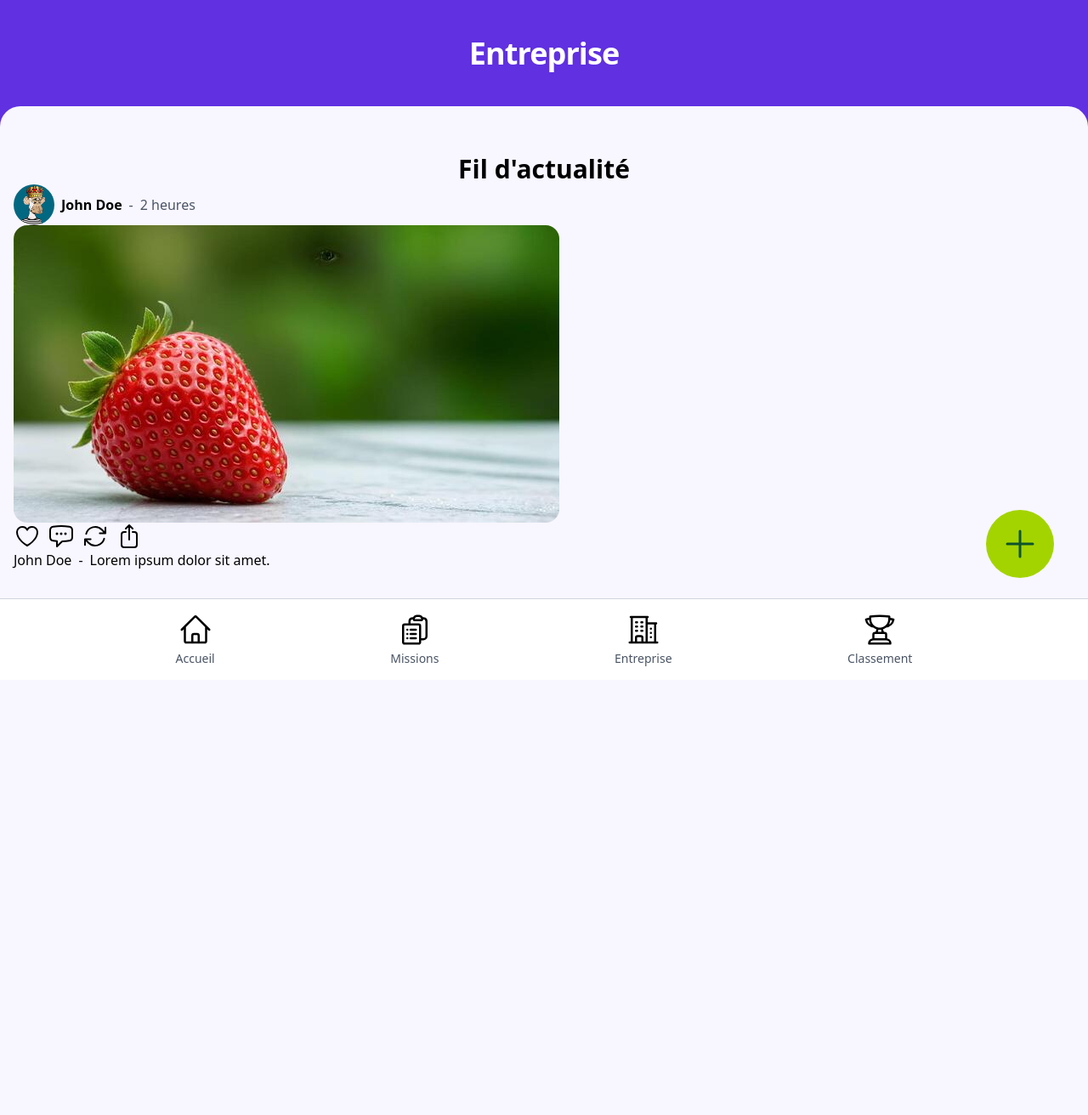
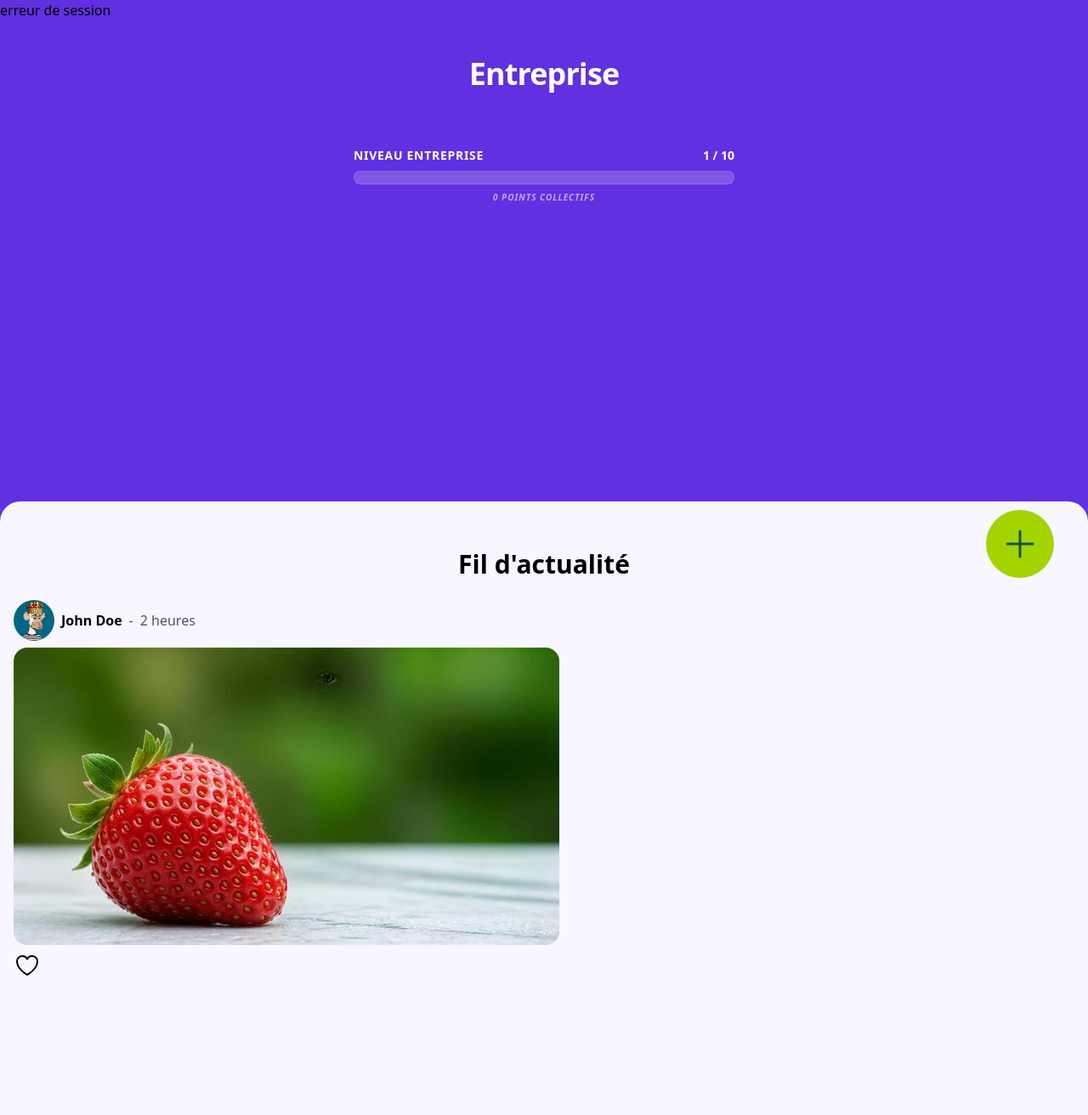
Before and after one commit to BaptisteDelavenay/Hop, a PHP site: the page made by app/views/EntrepriseCollaborateur.php in a window 1280 px wide. Shown: the whole page at 85% size. Before the commit the page ends 784 px from the top, so only its background shows below. Run offline with PHP 8.4, Linux system fonts and the light colour scheme; the visitor is signed in with stand-in values (Sample User, id 1); data comes from the database, SQL or seed files in the repository; style sheets or scripts are compiled from the project's sources; some libraries are stand-ins or nearby versions.

Commit message:
Finition de la streak et ajout du modèle 3D

```diff
--- /dev/null
+++ b/app/actions/EntrepriseProgression.php
@@ -0,0 +1,41 @@
+<?php
+$entrepriseID = $_SESSION["entreprise_id"];
+
+// Requête SQL
+$sqlEntreprise = "SELECT COUNT(id) as nb_employes, SUM(total_points) as points_collectifs FROM `user` WHERE entreprise_id = :id";
+$queryEntreprise = $db->prepare($sqlEntreprise);
+$queryEntreprise->execute(["id" => $entrepriseID ]);
+$dataEntreprise = $queryEntreprise->fetch(PDO::FETCH_ASSOC);
+
+// Sécurisation des données
+$pointsCollectifs = $dataEntreprise['points_collectifs'] ?? 0;
+// Sécurité anti-division par zéro
+$nbEmployes = (isset($dataEntreprise['nb_employes']) && $dataEntreprise['nb_employes'] > 0) ? $dataEntreprise['nb_employes'] : 1;
+
+// Logique de progression
+$objectifAnnuelTotal = $nbEmployes * 11000;
+$pourcentage = ($pointsCollectifs / $objectifAnnuelTotal) * 100;
+if ($pourcentage > 100) $pourcentage = 100;
+
+// Calcul du niveau (1 à 10)
+$paliers = [
+    10 => 100, // Niveau 10 à 100%
+    9  => 80,
+    8  => 60,
+    7  => 45,
+    6  => 30,
+    5  => 20,
+    4  => 12,
+    3  => 6,  // Niveau 3 à 6%
+    2  => 2,  // Niveau 2 à seulement 2% (très motivant au début !)
+    1  => 0   // Niveau 1 par défaut
+];
+
+$niveauEntreprise = 1;
+foreach ($paliers as $niv => $seuil) {
+    if ($pourcentage >= $seuil) {
+        $niveauEntreprise = $niv;
+        break; // On s'arrête dès qu'on trouve le palier atteint le plus haut
+    }
+}
+?>
--- a/app/views/EntrepriseCollaborateur.php
+++ b/app/views/EntrepriseCollaborateur.php
@@ -1,85 +1,101 @@
 <!DOCTYPE html>
 <html lang="en">
+
 <head>
     <meta charset="UTF-8">
     <meta name="viewport" content="width=device-width, initial-scale=1.0">
     <title>Hop - Entreprise</title>
     <link href="../../ASSETS/dist/output.css" rel="stylesheet">
+    <script type="module" src="https://ajax.googleapis.com/ajax/libs/model-viewer/3.4.0/model-viewer.min.js"></script>
+</head>
 
-</head>
 <?php
 session_start();
 include "../../connexionBDD/connexionBDD.php";
 include "../actions/missions.php";
+include "../actions/EntrepriseProgression.php";
 
-        if ($_SESSION['session_collaborateur']!='OK') {
-            // header("Location: ../../compte/views/connexion.php");
+if ($_SESSION['session_collaborateur'] != 'OK') {
     echo "erreur de session";
 };
-        // Récupère toutes les infos concernant le compte connecté
+
 $selectUser = "SELECT * FROM `user` WHERE id = :id;";
 $User = $db->prepare($selectUser);
-        $User->execute(array(
-            'id'=>$_SESSION["collaborateur_id"]
-        ));
+$User->execute(array('id' => $_SESSION["collaborateur_id"]));
 $infosUser = $User->fetch(PDO::FETCH_ASSOC);
 ?>
 
 <body class="bg-hop-violet min-h-dvh flex flex-col">
 
-    <!-- header -->
-    <header class="flex justify-center items-center pt-10">
+    <header class="flex justify-center items-center pt-10 pb-10">
         <h2 class="text-white text-4xl font-bold leading-tight tracking-tight">Entreprise</h2>
     </header>
 
-    <!-- Section fil d'actualité -->
-    <section class="bg-[#F8F6FF] p-4 w-full rounded-t-3xl pb-40 mt-10 flex flex-col flex-1">
+    <div class="px-8 mt-6 flex flex-col items-center">
+        <div class="flex justify-between w-full max-w-md mb-2">
+            <span class="text-white font-bold text-sm uppercase tracking-wider">Niveau Entreprise</span>
+            <span class="text-white font-bold text-sm"><?= $niveauEntreprise ?> / 10</span>
+        </div>
+
+        <div class="w-full max-w-md h-4 bg-white/20 rounded-full overflow-hidden border border-white/10 shadow-inner">
+            <div class="h-full bg-gradient-to-r from-hop-vert to-green-400 rounded-full transition-all duration-1000 shadow-[0_0_15px_rgba(163,230,53,0.5)]"
+                 style="width: <?= $pourcentage ?>%">
+            </div>
+        </div>
+
+        <p class="text-white/60 text-[10px] mt-2 uppercase font-bold tracking-widest italic">
+            <?= number_format($pointsCollectifs, 0, '.', ' ') ?> points collectifs
+        </p>
+    </div>
+
+    <div class="w-full h-[350px] shrink-0 flex justify-center items-center overflow-hidden z-0 relative">
+        <model-viewer
+            src="../../uploads/office-10.glb"
+            alt="Modèle 3D entreprise"
+            auto-rotate
+            camera-controls
+            disable-zoom
+            interaction-prompt="none"
+            /* On bloque l'angle vertical à 75deg pour interdire le haut/bas */
+            /* On règle la distance à 5m pour l'effet "Gros plan" */
+            camera-orbit="0deg 75deg 20m"
+            min-camera-orbit="auto 75deg 20m"
+            max-camera-orbit="auto 75deg 20m"
+            class="relative -top-15 w-full h-[450px] outline-none"
+            style="--poster-color: transparent;"
+            loading="eager">
+        </model-viewer>
+    </div>
+
+    <section class="bg-[#F8F6FF] p-4 w-full rounded-t-3xl pb-40 flex flex-col flex-1 z-10">
         <h2 class="mt-10 text-3xl font-extrabold text-center">Fil d'actualité</h2>
 
-
-    <!-- POST -->
-    <div>
-        <!-- Photo de profil et nom -->
+        <div class="mt-6">
             <div class="flex items-center gap-2">
-            <!-- photo de profil -->
                 <img class="h-12 w-12 rounded-full object-cover" src="../../uploads/01a31144f1fc880f5ff32c4985b0209e.jpg" alt="">
-            <!-- Nom prenom -->
                 <p class="font-bold">John Doe</p>
                 <p class="text-gray-600"> - </p>
                 <p class="text-gray-600">2 heures</p>
             </div>
-        <img class="rounded-2xl" src="../../IMG/exempleFeed.png" alt="">
-        <!-- Interactions -->
-        <div class="flex items-center gap-2">
-            <svg xmlns="http://www.w3.org/2000/svg" fill="none" viewBox="0 0 24 24" stroke-width="1.5" stroke="currentColor" class="size-8"><path stroke-linecap="round" stroke-linejoin="round" d="M21 8.25c0-2.485-2.099-4.5-4.688-4.5-1.935 0-3.597 1.126-4.312 2.733-.715-1.607-2.377-2.733-4.313-2.733C5.1 3.75 3 5.765 3 8.25c0 7.22 9 12 9 12s9-4.78 9-12Z" /></svg>
-            <svg xmlns="http://www.w3.org/2000/svg" fill="none" viewBox="0 0 24 24" stroke-width="1.5" stroke="currentColor" class="size-8"><path stroke-linecap="round" stroke-linejoin="round" d="M8.625 9.75a.375.375 0 1 1-.75 0 .375.375 0 0 1 .75 0Zm0 0H8.25m4.125 0a.375.375 0 1 1-.75 0 .375.375 0 0 1 .75 0Zm0 0H12m4.125 0a.375.375 0 1 1-.75 0 .375.375 0 0 1 .75 0Zm0 0h-.375m-13.5 3.01c0 1.6 1.123 2.994 2.707 3.227 1.087.16 2.185.283 3.293.369V21l4.184-4.183a1.14 1.14 0 0 1 .778-.332 48.294 48.294 0 0 0 5.83-.498c1.585-.233 2.708-1.626 2.708-3.228V6.741c0-1.602-1.123-2.995-2.707-3.228A48.394 48.394 0 0 0 12 3c-2.392 0-4.744.175-7.043.513C3.373 3.746 2.25 5.14 2.25 6.741v6.018Z" /></svg>
-            <svg xmlns="http://www.w3.org/2000/svg" fill="none" viewBox="0 0 24 24" stroke-width="1.5" stroke="currentColor" class="size-8"><path stroke-linecap="round" stroke-linejoin="round" d="M16.023 9.348h4.992v-.001M2.985 19.644v-4.992m0 0h4.992m-4.993 0 3.181 3.183a8.25 8.25 0 0 0 13.803-3.7M4.031 9.865a8.25 8.25 0 0 1 13.803-3.7l3.181 3.182m0-4.991v4.99" /></svg>
-            <svg xmlns="http://www.w3.org/2000/svg" fill="none" viewBox="0 0 24 24" stroke-width="1.5" stroke="currentColor" class="size-8"><path stroke-linecap="round" stroke-linejoin="round" d="M9 8.25H7.5a2.25 2.25 0 0 0-2.25 2.25v9a2.25 2.25 0 0 0 2.25 2.25h9a2.25 2.25 0 0 0 2.25-2.25v-9a2.25 2.25 0 0 0-2.25-2.25H15m0-3-3-3m0 0-3 3m3-3V15" /></svg>
-        </div>
-        <!-- description -->
-        <div class="flex items-center gap-2">
-            <!-- Nom prenom -->
-            <p>John Doe</p>
-            <p> - </p>
-            <!-- description du post -->
-            <p>Lorem ipsum dolor sit amet.</p>
+            <img class="rounded-2xl mt-2" src="../../IMG/exempleFeed.png" alt="">
+
+            <div class="flex items-center gap-2 mt-2">
+                <svg xmlns="http://www.w3.org/2000/svg" fill="none" viewBox="0 0 24 24" stroke-width="1.5" stroke="currentColor" class="size-8">
+                    <path stroke-linecap="round" stroke-linejoin="round" d="M21 8.25c0-2.485-2.099-4.5-4.688-4.5-1.935 0-3.597 1.126-4.312 2.733-.715-1.607-2.377-2.733-4.313-2.733C5.1 3.75 3 5.765 3 8.25c0 7.22 9 12 9 12s9-4.78 9-12Z" />
+                </svg>
                 </div>
         </div>
-
     </section>
 
-
-    <div class="h-20 w-20 rounded-full bg-hop-vert fixed right-10 bottom-30 flex items-center justify-center">
-        <svg xmlns="http://www.w3.org/2000/svg" fill="none" viewBox="0 0 24 24" stroke-width="1.5" stroke="currentColor" class="size-12 stroke-green-900"><path stroke-linecap="round" stroke-linejoin="round" d="M12 4.5v15m7.5-7.5h-15" /></svg>
+    <div class="h-20 w-20 rounded-full bg-hop-vert fixed right-10 bottom-30 flex items-center justify-center z-30">
+        <svg xmlns="http://www.w3.org/2000/svg" fill="none" viewBox="0 0 24 24" stroke-width="1.5" stroke="currentColor" class="size-12 stroke-green-900">
+            <path stroke-linecap="round" stroke-linejoin="round" d="M12 4.5v15m7.5-7.5h-15" />
+        </svg>
     </div>
-
-
 
     <?php include("../../composants/nav.php"); ?>
 
     <script src="https://cdn.jsdelivr.net/npm/sweetalert2@11"></script>
     <script src="../../JS/validationMission.js"></script>
-
 </body>
-
 </html>
--- a/composants/nav.php
+++ b/composants/nav.php
@@ -10,7 +10,7 @@
             <p class="text-sm text-gray-600">Missions</p>
         </a>
 
-        <a href="" class="flex flex-col items-center justify-center gap-1 active:to-hop-violet active:scale-90 transition-all duration-100">
+        <a href="EntrepriseCollaborateur.php" class="flex flex-col items-center justify-center gap-1 active:to-hop-violet active:scale-90 transition-all duration-100">
             <svg xmlns="http://www.w3.org/2000/svg" fill="none" viewBox="0 0 24 24" stroke-width="1.5" stroke="currentColor" class="size-10"><path stroke-linecap="round" stroke-linejoin="round" d="M2.25 21h19.5m-18-18v18m10.5-18v18m6-13.5V21M6.75 6.75h.75m-.75 3h.75m-.75 3h.75m3-6h.75m-.75 3h.75m-.75 3h.75M6.75 21v-3.375c0-.621.504-1.125 1.125-1.125h2.25c.621 0 1.125.504 1.125 1.125V21M3 3h12m-.75 4.5H21m-3.75 3.75h.008v.008h-.008v-.008Zm0 3h.008v.008h-.008v-.008Zm0 3h.008v.008h-.008v-.008Z" /></svg>
             <p class="text-sm text-gray-600">Entreprise</p>
         </a>
--- a/compte/actions/authentification.php
+++ b/compte/actions/authentification.php
@@ -24,6 +24,7 @@
         if($account['role'] === $userType){
             $_SESSION['session_'.$userType]='OK';
             $_SESSION[$userType.'_id'] = $account['id'];
+            $_SESSION['entreprise_id'] = $account['entreprise_id'];
             $_SESSION[$userType.'_nom']=$account['nom'];
             $_SESSION[$userType.'_prenom'] = (isset($account['prenom'])) ? $account['prenom'] : NULL;
             // Choisi le fichier vers lequel l'utilisateur sera renvoyé en fonction de son rôle
```
Also changed, not shown: 1 other file. Lines whose indentation alone changed are shown as unchanged.
